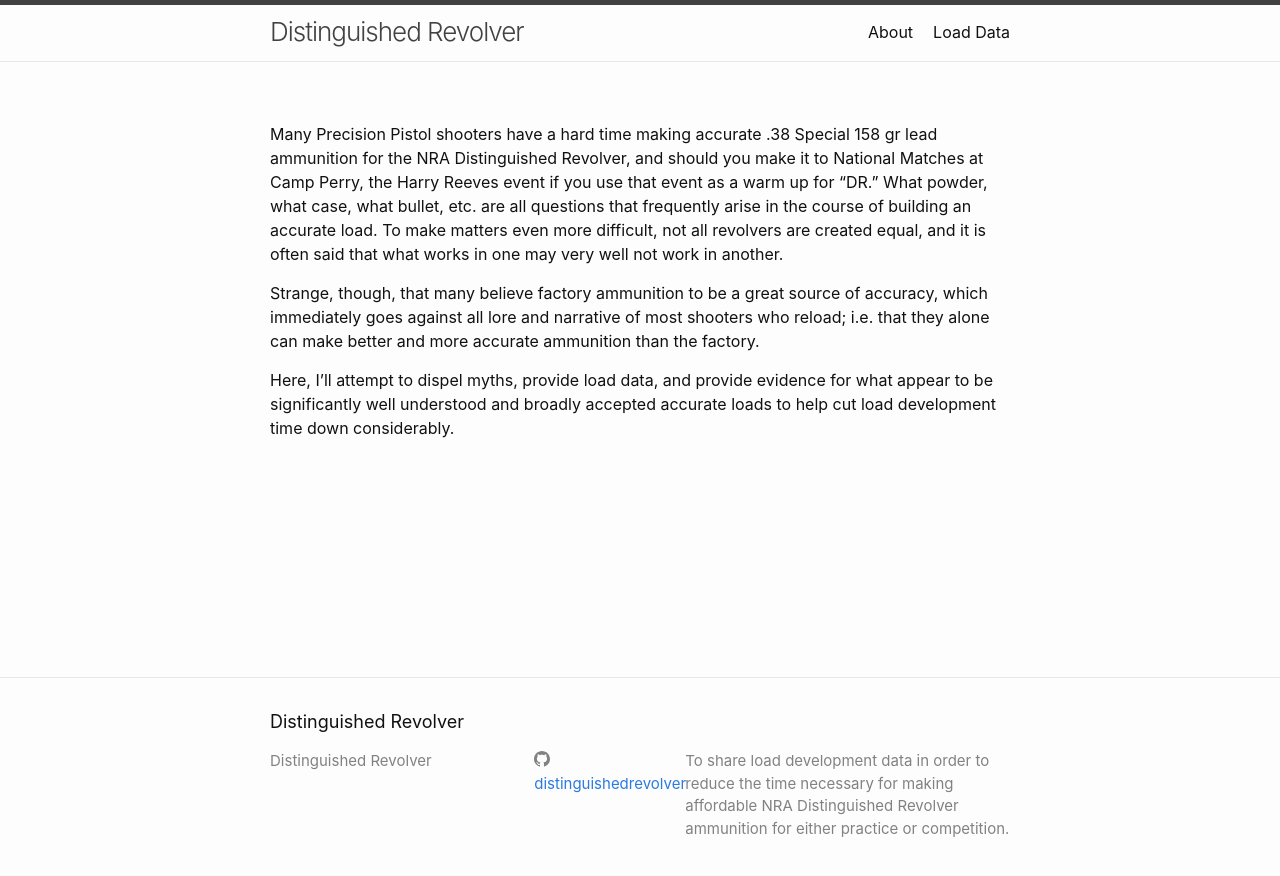
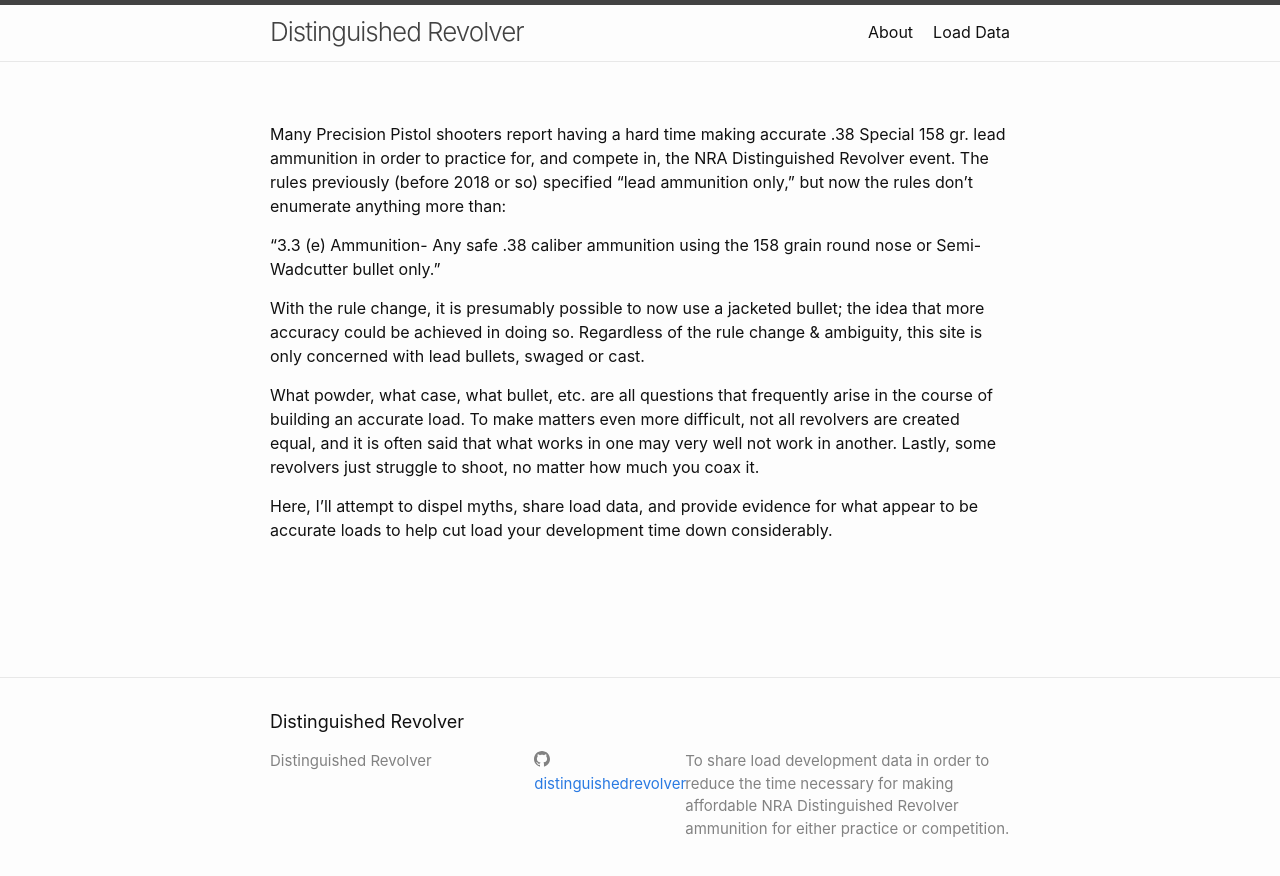
Before and after one commit to distinguishedrevolver/distinguishedrevolver.github.io, a Jekyll site: the page built from index.md, in a window 1280 px wide. Shown: the top 876 px of the page. Built offline with Jekyll 4.4.1, drawn with Linux system fonts in a browser that asks for light colours.

Commit message:
minor tweak

```diff
--- a/index.md
+++ b/index.md
@@ -4,20 +4,13 @@
 
 layout: page
 ---
-Many Precision Pistol shooters have a hard time making accurate .38 Special 158
-gr lead ammunition for the NRA Distinguished Revolver, and should you make it to
-National Matches at Camp Perry, the Harry Reeves event if you use that event
-as a warm up for "DR." What powder, what case, what bullet, etc. are all
-questions that frequently arise in the course of building an
-accurate load. To make matters even more difficult, not all
-revolvers are created equal, and it is often said that
-what works in one may very well not work in another.
+Many Precision Pistol shooters report having a hard time making accurate .38 Special 158 gr. lead ammunition in order to practice for, and compete in, the NRA Distinguished Revolver event. The rules previously (before 2018 or so) specified "lead ammunition only," but now the rules don't enumerate anything more than:
 
-Strange, though, that many believe factory ammunition
-to be a great source of accuracy, which immediately goes against all lore and
-narrative of most shooters who reload; i.e. that they alone can make better and
-more accurate ammunition than the factory.
+"3.3 (e)  Ammunition-  Any  safe  .38  caliber  ammunition  using  the  158 grain round nose or Semi-Wadcutter bullet only."
 
-Here, I'll attempt to dispel myths, provide load data, and provide evidence
-for what appear to be significantly well understood and broadly accepted
-accurate loads to help cut load development time down considerably.
+With the rule change, it is presumably possible to now use a jacketed bullet; the idea that more accuracy could be achieved in doing so. Regardless of the rule change & ambiguity, this site is only concerned with lead bullets, swaged or cast.
+
+What powder, what case, what bullet, etc. are all questions that frequently arise in the course of building an accurate load. To make matters even more difficult, not all revolvers are created equal, and it is often said that what works in one may very well not work in another. Lastly, some revolvers just struggle to shoot, no matter how much you coax it.
+
+Here, I'll attempt to dispel myths, share load data, and provide evidence
+for what appear to be accurate loads to help cut load your development time down considerably.
```
Also changed, not shown: about.md (+4 -4 lines).
